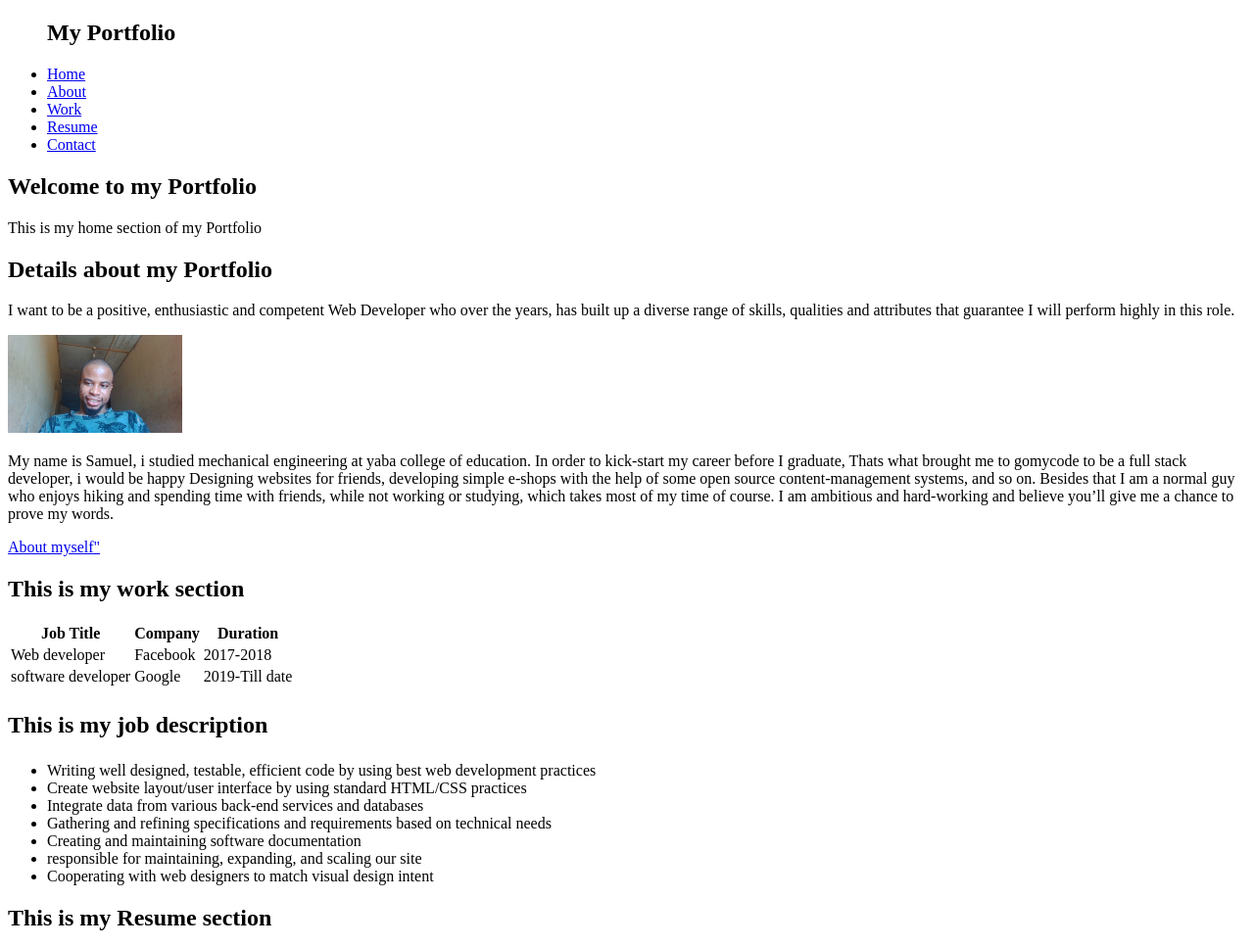
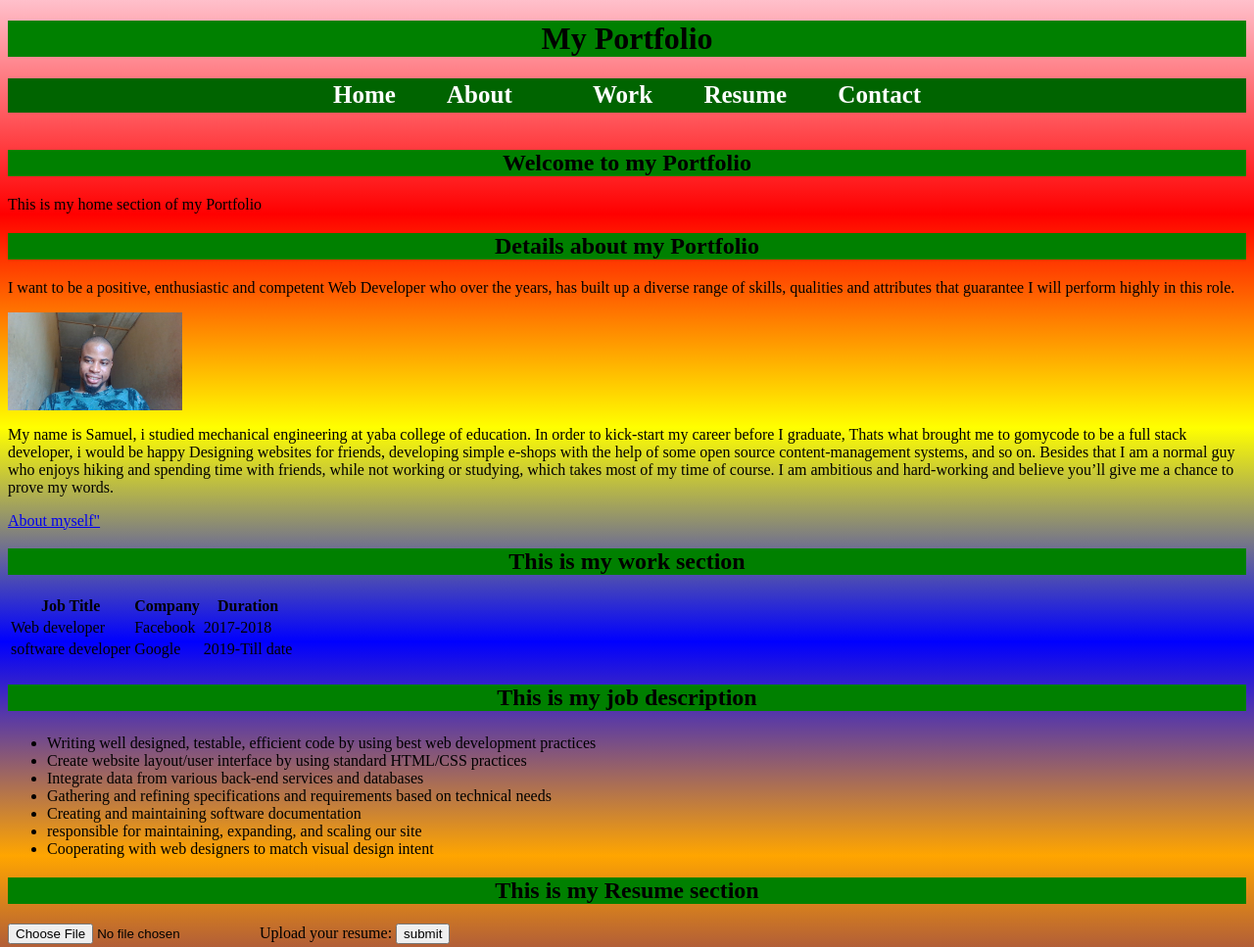
Before and after one commit to Diasam123/Portfolio-, a plain HTML site: page Index.html in a window 1280 px wide. Shown: the top 967 px of the page at 98% size. Drawn offline with Linux system fonts and the light colour scheme.

Commit message:
first commit

```diff
--- a/Index.html
+++ b/Index.html
@@ -5,33 +5,33 @@
     <meta http-equiv="X-UA-Compatible" content="IE=edge">
     <meta name="viewport" content="width=device-width, initial-scale=1.0">
     <title>My Portfolio</title>
+    <link rel="stylesheet" href="styles.css">
 </head>
-<body>
+<body class="body1">
     <header>
-        <nav>
+        <h1 class="header">My Portfolio</h1>
+        <nav class="nav1">
         <ul>
-        <h1>My Portfolio</h1>
-        <li><a href="#Home">Home</a></li>
-        <li><a href="#About">About</a></li>
-        <li><a href="Work">Work</a></li>
-        <li><a href="#Resume">Resume</a></li>
-        <li><a href="Contact">Contact</a></li>
-    </ul>
-
+        <li ><a href="#Home">Home</a></li>
+        <li ><a href="#About">About</a><li>
+        <li ><a href="#Work">Work</a></li>
+        <li ><a href="#Resume">Resume</a></li>
+        <li ><a href="#Contact">Contact</a></li>
+        </ul>
     </nav>
     </header>
-
-    <main>
-        <section id="Home">
-            <h2>Welcome to my Portfolio</h2>
+<br>
+    <main class="">
+        <section id="main1">
+            <h2 class="header">Welcome to my Portfolio</h2>
             <p> This is my home section of my Portfolio</p>
         </section>
 
         <section id="About">
             <div>
-            <h2>Details about my Portfolio</h2>
+            <h2 class="header">Details about my Portfolio</h2>
             <p>I want to be a positive, enthusiastic and competent Web Developer who over the years, has built up a diverse range of skills, qualities and attributes that guarantee I will perform highly in this role.</p>
-            <img src="diasam.jpg" alt="About myself" height="100px wi">
+            <img class="img1" src="diasam.jpg" alt="About myself" height="100px wi">
         </div>
             <div>
                 <p>My name is Samuel, i studied mechanical engineering at yaba college of education. In order to kick-start my career before I graduate, Thats what brought me to gomycode to be a full stack developer, i would be happy Designing websites for friends, developing simple e-shops with the help of some open source content-management systems, and so on. Besides that I am a normal guy who enjoys hiking and spending time with friends, while not working or studying, which takes most of my time of course. I am ambitious and hard-working and believe you’ll give me a chance to prove my words.</p>
@@ -41,7 +41,7 @@
 
         <section id="Work">
             <div>
-            <h2>This is my work section</h2>
+            <h2 class="header">This is my work section</h2>
             <table>
                 <tr>
                 <th>Job Title</th>
@@ -59,7 +59,7 @@
                 <td>2019-Till date</td>
             </tr>
             </table>
-            <h2><p>This is my job description</p></h2>
+            <h2 class="header"><p>This is my job description</p></h2>
            <ul>
             <li>Writing well designed, testable, efficient code by using best web development practices</li>
             <li>Create website layout/user interface by using standard HTML/CSS practices</li>
@@ -75,7 +75,7 @@
 
         <section id="Resume">
             <div>
-            <h2>This is my Resume section</h2>
+            <h2 class="header">This is my Resume section</h2>
                 <form>
                     <input type="file" id="Resume" name="Resume">
                     <label for="Resume">Upload your resume:</label>
@@ -103,3 +103,4 @@
     </footer>
 </body>
 </html>
+<html>
--- /dev/null
+++ b/styles.css
@@ -0,0 +1,46 @@
+.body1 {
+    background: pink;
+    background: linear-gradient(pink,red,yellow,blue,orange, indigo);
+}
+
+.header {
+    text-align: center;
+    background-color:green ;
+}
+
+
+.nav1 {
+    background-color: darkgreen;
+    height: 35px;
+    font-size:25px ;
+    font-weight: bold;
+    font: Tahoma;
+}
+
+.nav1 ul {
+    padding: 0;
+    margin: 0;
+    list-style: none;
+    text-align: center;
+}
+.nav1 li {
+    display: inline;
+    padding: 15px;
+    vertical-align:middle ;
+}
+
+.nav1 ul li a {
+    text-decoration: none;
+    color: #00f;
+    padding: 8px 8px 8px 8px ;
+    color: white;
+    vertical-align:middle ;
+}
+.nav1 a:hover {
+    color: black;
+    background-color: white;
+    opacity: 0.5;}
+
+    .img1 {
+        vertical-align: middle;
+    }
```
Also changed, not shown: my.html (added, +19 -0 lines), 1 other file.
